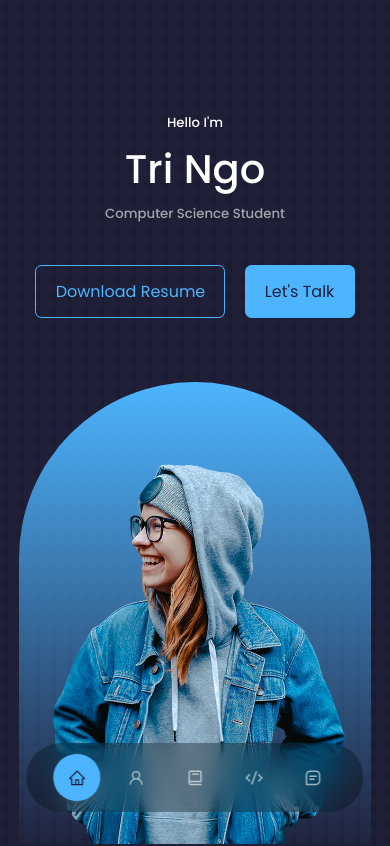
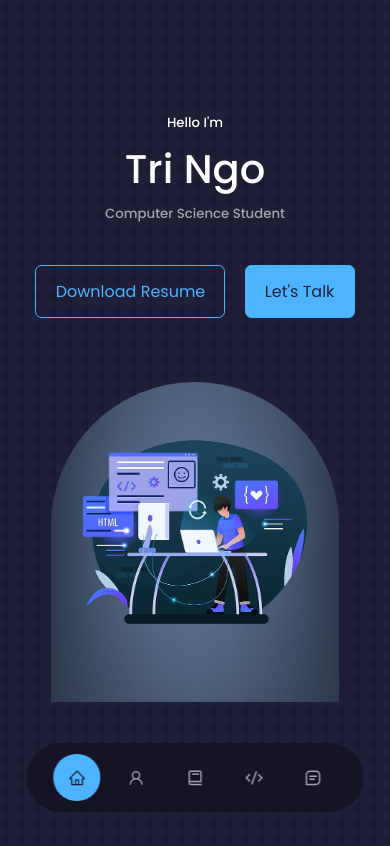
Before and after one commit to TriDevelopers/portfolio-website, a React (Create React App) app: page / in a window 390 px wide. Shown: the top 846 px of the page. Built offline with nearby package versions, Linux system fonts and the light colour scheme.

Commit message:
Fixing the intro picture

```diff
--- a/src/components/header/Header.jsx
+++ b/src/components/header/Header.jsx
@@ -1,7 +1,7 @@
 import React from 'react'
 import './header.css'
 import CTA from './CTA'
-import ME from '../../assets/me.png'
+import ME from '../../assets/code_intro.jpg'
 import HeaderSocials from './HeaderSocials'
 
 const Header = () => {
--- a/src/components/header/header.css
+++ b/src/components/header/header.css
@@ -48,7 +48,7 @@ header {
     margin-top: 4rem;
     border-radius: 12rem 12rem 0 0;
     overflow: hidden;
-    padding: 5rem 1.5rem 1.5rem 1.5rem;
+
 }
 
 /* ==================== Scroll Down ====================*/
@@ -72,6 +72,12 @@ header {
 /* ==================== Media Queries (Small Devices) ====================*/
 
 @media screen and (max-width: 600px) {
+    .me {
+        width: 18rem;
+        height: 20rem;
+        left: calc(50% - 9rem);
+    }
+
     header {
         height: 100vh;
     }
```
Also changed, not shown: src/assets/code_intro.jpg (added), src/assets/me.png (deleted).
